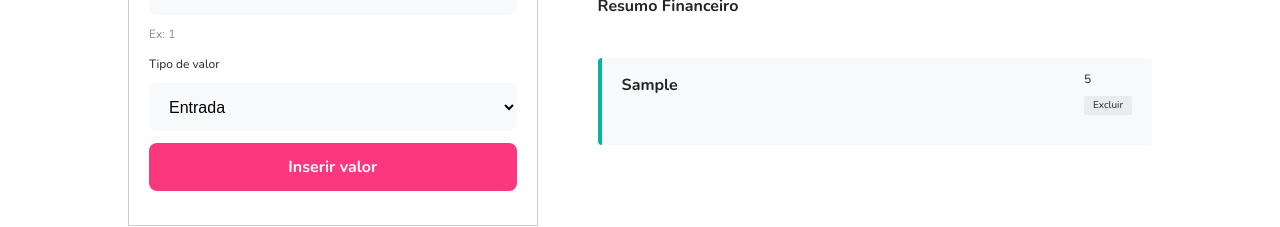
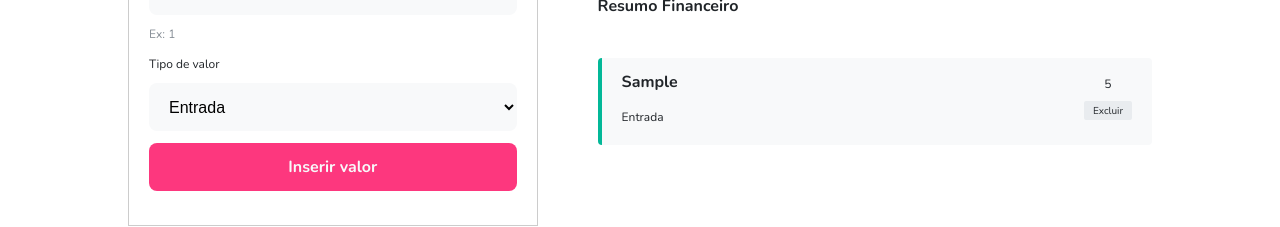
Before and after one commit to Kenzie-Academy-Brasil-Developers/react-entrega-s1-template-nu-kenzie-nicegrrrl, a React (Vite) app: page / in a window 1280 px wide. Both pictures are taken after typing "Sample", "5" into the empty fields and a click on the button "Inserir valor". Shown: the part 336-563 px from the top of the page. Built offline with nearby package versions, Linux system fonts and the light colour scheme.

Commit message:
Implementada a funcionalidade de selecionar o valor no Select, bem como a lógica para mudança da cor da borda do card de acordo com o tipo de valor registrado (entrada ou saída).

```diff
--- a/src/components/forms/Form/form.jsx
+++ b/src/components/forms/Form/form.jsx
@@ -6,15 +6,16 @@ import styles from "./style.module.scss";
 export const Form = ({ addTransaction }) => {
   const [description, setDescription] = useState("");
   const [money, setMoney] = useState("");
-  const [category, setCategory] = useState("");
+  const [category, setCategory] = useState("entrada");
+
+  console.log(category);
 
   const submit = (event) => {
     event.preventDefault();
-    // console.log({ description, money, category });
     addTransaction({ description, money, category });
     setDescription("");
     setMoney("");
-    setCategory("");
+    setCategory("entrada");
   };
 
   return (
@@ -43,7 +44,10 @@ export const Form = ({ addTransaction }) => {
           id="category"
           value={category}
           setValue={setCategory}
-        />
+        >
+          <option value="entrada">Entrada</option>
+          <option value="saida">Saída</option>
+        </Select>
         <button type="submit" className="button__default">
           Inserir valor
         </button>
--- a/src/components/forms/Option/option.jsx
+++ /dev/null
@@ -1,3 +0,0 @@
-export const Option = ({ value, text }) => {
-  return <option value={value}>{text}</option>;
-};
--- a/src/components/forms/Select/select.jsx
+++ b/src/components/forms/Select/select.jsx
@@ -1,14 +1,17 @@
-import { Option } from "../Option/option";
-
-export const Select = ({ label, id, value, setValue }) => {
+export const Select = ({ children, label, id, value, setValue }) => {
   return (
     <div className="inputSection">
       <label htmlFor={id} className="bodyTypography">
         {label}
       </label>
-      <select name={id} id={id} className="input">
-        <Option value="input" text="Entrada" />
-        <Option value="output" text="Saída" />
+      <select
+        name={id}
+        id={id}
+        value={value}
+        onChange={(event) => setValue(event.target.value)}
+        className="input"
+      >
+        {children}
       </select>
     </div>
   );
--- a/src/components/sections/FinancialSummarySection/List/Card/card.jsx
+++ b/src/components/sections/FinancialSummarySection/List/Card/card.jsx
@@ -7,14 +7,27 @@ export const Card = ({
   category,
   removeTransaction,
 }) => {
+  const categories = {
+    entrada: "Entrada",
+    saida: "Saída",
+  };
+
+  const getCardStyle = () => {
+    if (category === "entrada") {
+      return `${styles.card} ${styles.input}`;
+    } else {
+      return `${styles.card} ${styles.output}`;
+    }
+  };
+
   return (
-    <li className={styles.card}>
+    <li className={getCardStyle()}>
       <div className={styles.flexBox}>
-        <div className={styles.flexLeft}>
+        <div className={styles.flexDescription}>
           <h3 className="title3">{description}</h3>
-          <span className="bodyTypography">{category}</span>
+          <span className="bodyTypography">{categories[category]}</span>
         </div>
-        <div className={styles.flexRight}>
+        <div className={styles.flexValue}>
           <p className="bodyTypography">{money}</p>
           <button
             className="button__delete"
--- a/src/components/sections/FinancialSummarySection/List/Card/style.module.scss
+++ b/src/components/sections/FinancialSummarySection/List/Card/style.module.scss
@@ -4,25 +4,57 @@
 }
 
 .card {
-  height: 87px;
+  height: 156px;
+
   padding: 12px 20px;
   background-color: var(--color-grey-4);
-  border-left: 4px solid var(--color-secondary);
   border-radius: 4px;
+
+  &.input {
+    border-left: 4px solid var(--color-secondary);
+  }
+
+  &.output {
+    border-left: 4px solid var(--color-grey-3);
+  }
 }
 
 .flexBox {
   display: flex;
-  justify-content: space-between;
-  align-items: center;
+  flex-direction: column;
+  // justify-content: space-between;
+  align-items: flex-start;
 }
 
-.flexLeft {
+.flexDescription {
   @extend %flexColumn;
   gap: 14px;
 }
 
-.flexRight {
+.flexValue {
   @extend %flexColumn;
+  align-items: center;
   gap: 8px;
+
+  p {
+    padding: 10px 0;
+  }
 }
+
+@media (min-width: 920px) {
+  .card {
+    height: 87px;
+  }
+
+  .flexBox {
+    flex-direction: row;
+    justify-content: space-between;
+    align-items: center;
+  }
+
+  .flexValue {
+    p {
+      padding: 0;
+    }
+  }
+}
--- a/src/components/sections/FinancialSummarySection/style.module.scss
+++ b/src/components/sections/FinancialSummarySection/style.module.scss
@@ -1,6 +1,5 @@
 .section {
   display: flex;
   flex-direction: column;
-  // align-items: flex-start;
   gap: clamp(25px, 5vw, 40px);
 }
--- a/src/pages/HomePage/homePage.jsx
+++ b/src/pages/HomePage/homePage.jsx
@@ -8,7 +8,7 @@ import styles from "./style.module.scss";
 export const HomePage = () => {
   const [transactionsList, setTransactionsList] = useState([]);
 
-  console.log(transactionsList);
+  // console.log(transactionsList);
 
   const addTransaction = (formData) => {
     const newTransaction = { ...formData, id: crypto.randomUUID() };
```
Also changed, not shown: src/components/sections/FinancialSummarySection/List/list.jsx (+1 -11 lines).
